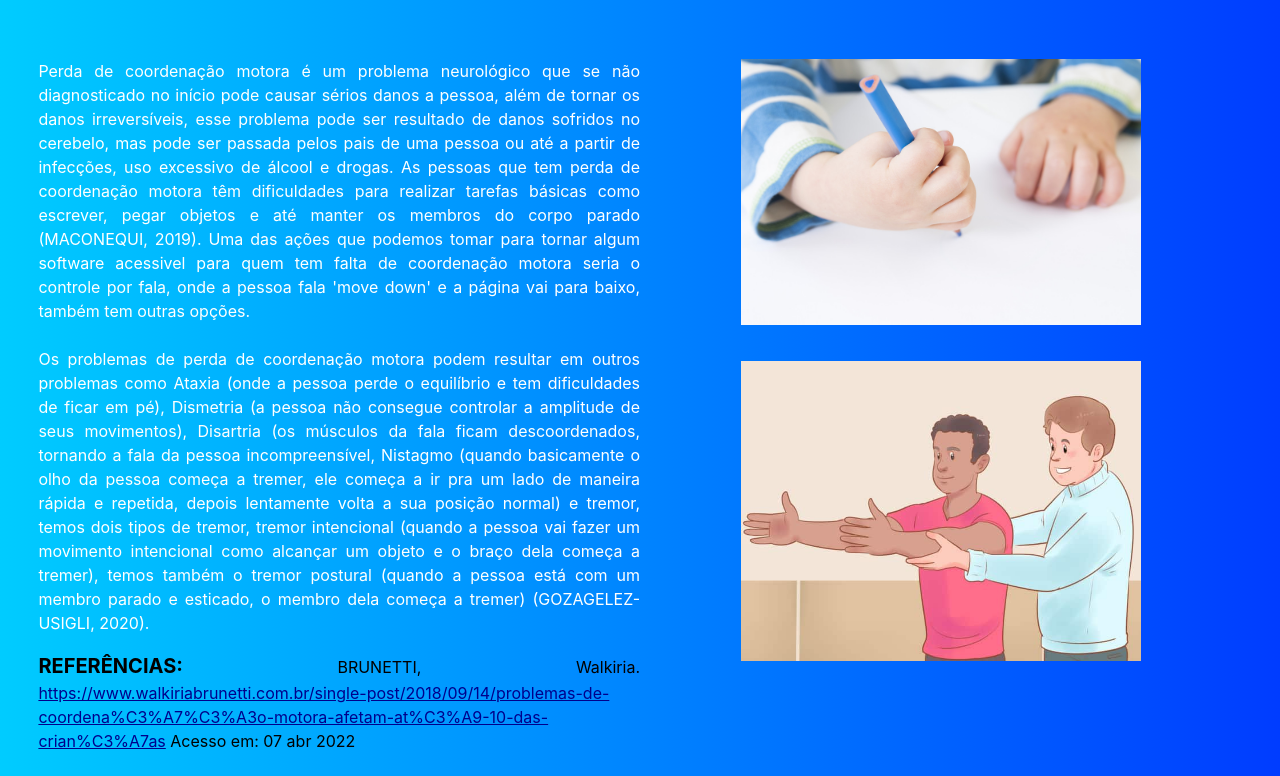
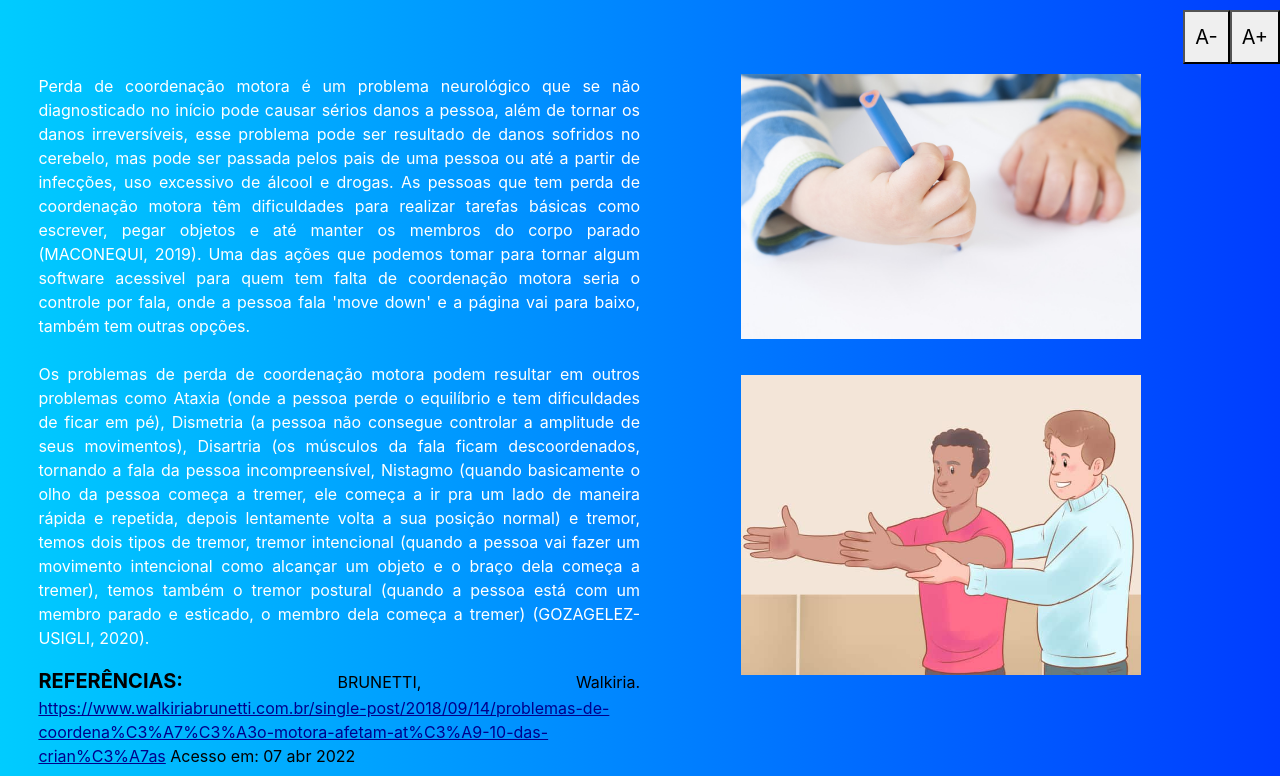
Before and after one commit to senacrs-emti/2022-2M-acessibilidade-06, a plain HTML site: page site pcd/index.html in a window 1280 px wide. Shown: the part 229-1005 px from the top of the page. Drawn offline with nearby package versions, Linux system fonts and the light colour scheme.

Commit message:
Add files via upload

```diff
--- a/site pcd/index.html
+++ b/site pcd/index.html
@@ -17,6 +17,8 @@
         </nav>
         <h1>DEFICIÊNCIA MOTORA</h1>
         <h2>Clique Tab para navegar entre páginas</h2>
+        <button onclick="funcao()">A+</button>
+        <button onclick="funcao2()">A-</button>
     <div class="box" id="teste">
         <div class="text">
             <p tabindex="3">
--- a/site pcd/script.js
+++ b/site pcd/script.js
@@ -11,3 +11,17 @@ $("body").keydown(function( event ) {
       $("#menu").hide();
   }
 })
+
+function funcao(){
+  var x = $("body");
+  for ( var i = 0; i < x.length; i++) {
+  x[i].style.fontSize="1.5rem";
+  }
+  };
+
+  function funcao2(){
+    var x = $("body");
+    for ( var i = 0; i < x.length; i++) {
+    x[i].style.fontSize="";
+    }
+    };
--- a/site pcd/style.css
+++ b/site pcd/style.css
@@ -33,7 +33,6 @@ h2 {
         color: rgb(165, 164, 164);
         text-align: center;
         margin-bottom: 2%;
-        font-size: 20px;
 }
 
 .box{
@@ -94,6 +93,12 @@ p strong {
     font-size: 20px;
 }
 
+button {
+    font-size: 20px;
+    padding: 10px;
+    float: right;
+}
+
 @media screen and (max-width:968px) {
     .box div {
         width: 100%;
```
Also changed, not shown: site pcd/documentacao.html (+2 -0 lines).
